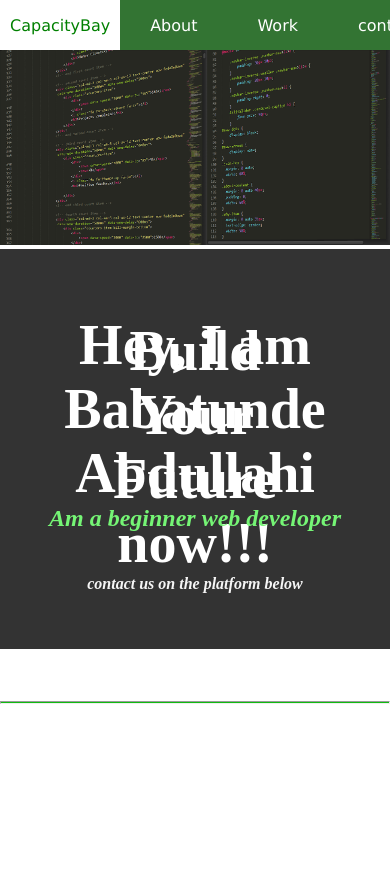
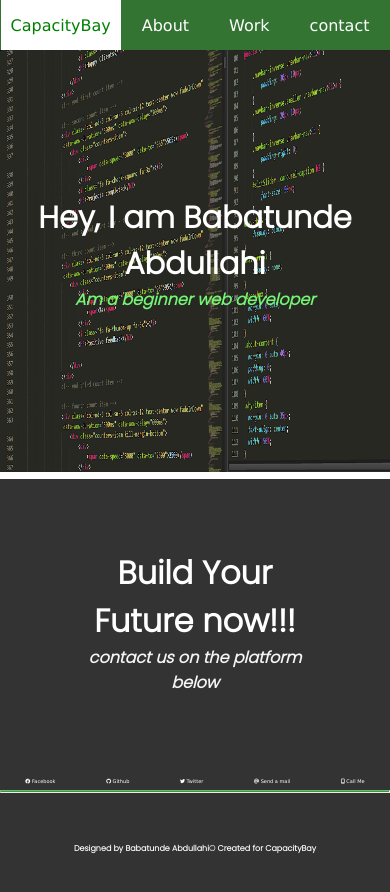
Before and after one commit to babsmatic1/PersonalPortifolio, a plain HTML site: page index.html in a window 390 px wide. Shown: the top 892 px of the page. Before the commit the page ends 844 px from the top, so only its background shows below. Drawn offline with Linux system fonts and the light colour scheme.

Commit message:
responsiveness made

```diff
--- a/style.css
+++ b/style.css
@@ -1,6 +1,8 @@
+@import url('https://fonts.googleapis.com/css2?family=Poppins:wght@300display=swap');
 *{
     margin: 0;
     padding: 0;
+    font-family: 'Poppins', sans-serif;
 }
 .navbar{
     background-color: rgb(51,116,51);
@@ -46,6 +48,7 @@ a{
     background-size: cover;
     width: 100%;
 }
+
 .bg-text{
     position: absolute;
     top: 50%;
@@ -54,11 +57,13 @@ a{
     width: 100%;
     text-align: center;
 }
+
 #hone {
     font-size: 3.5rem;
     color: white;
     font-weight: bolder;
 }
+
 #hthree {
     color: rgb(117, 245, 117);
     text-align: center;
@@ -74,6 +79,7 @@ footer{
 .foot1 {
     padding: 70px;
 }
+
 #hone2 {
     font-size: 3.5rem;
     font-weight: bolder;
@@ -87,11 +93,61 @@ footer{
 .footdiv ul{
     list-style-type: none;
     display: flex;
-    justify-content: space-between;
+    justify-content: space-around;
+}
 
+.footdiv ul li a{
+    font-size: 5px;
 }
+
 .copyright {
     margin: 50px;
     display: flex;
     justify-content: space-around;
 }
+
+@media screen and (max-width:600px) {
+   .navbar{
+    width: 100%;
+   }
+
+   .menu li{
+    margin: 20px;
+   }
+
+    #hone {
+    font-size: 1.9rem;
+    color: white;
+    font-weight: bolder;
+}
+#bg-img{
+    width: 110%;
+    height: 50vh;
+}
+
+#hthree {
+    color: rgb(117, 245, 117);
+    text-align: center;
+    font-style: italic;
+    font-size: 1rem;
+}
+
+#hone2{
+    font-size: 2rem;
+}
+
+.bg-text{
+    top: 30%;
+}
+
+.foot2,.copyright h4{
+    font-size: 0.5rem;
+}
+
+.copyright {
+    display: inline-flex;
+}
+footer{
+    height:500px;
+}
+}
```
Also changed, not shown: index.html (+2 -0 lines).
